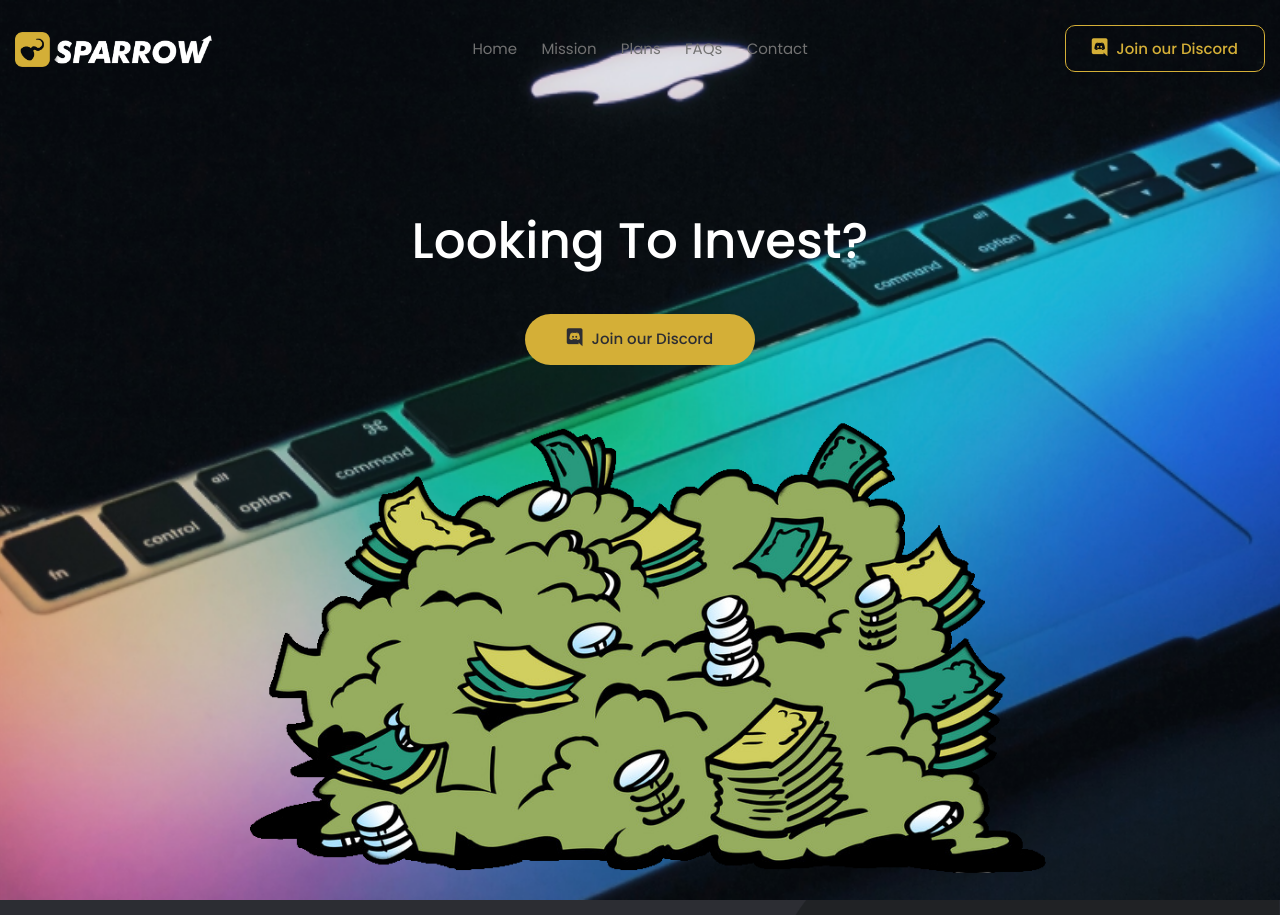
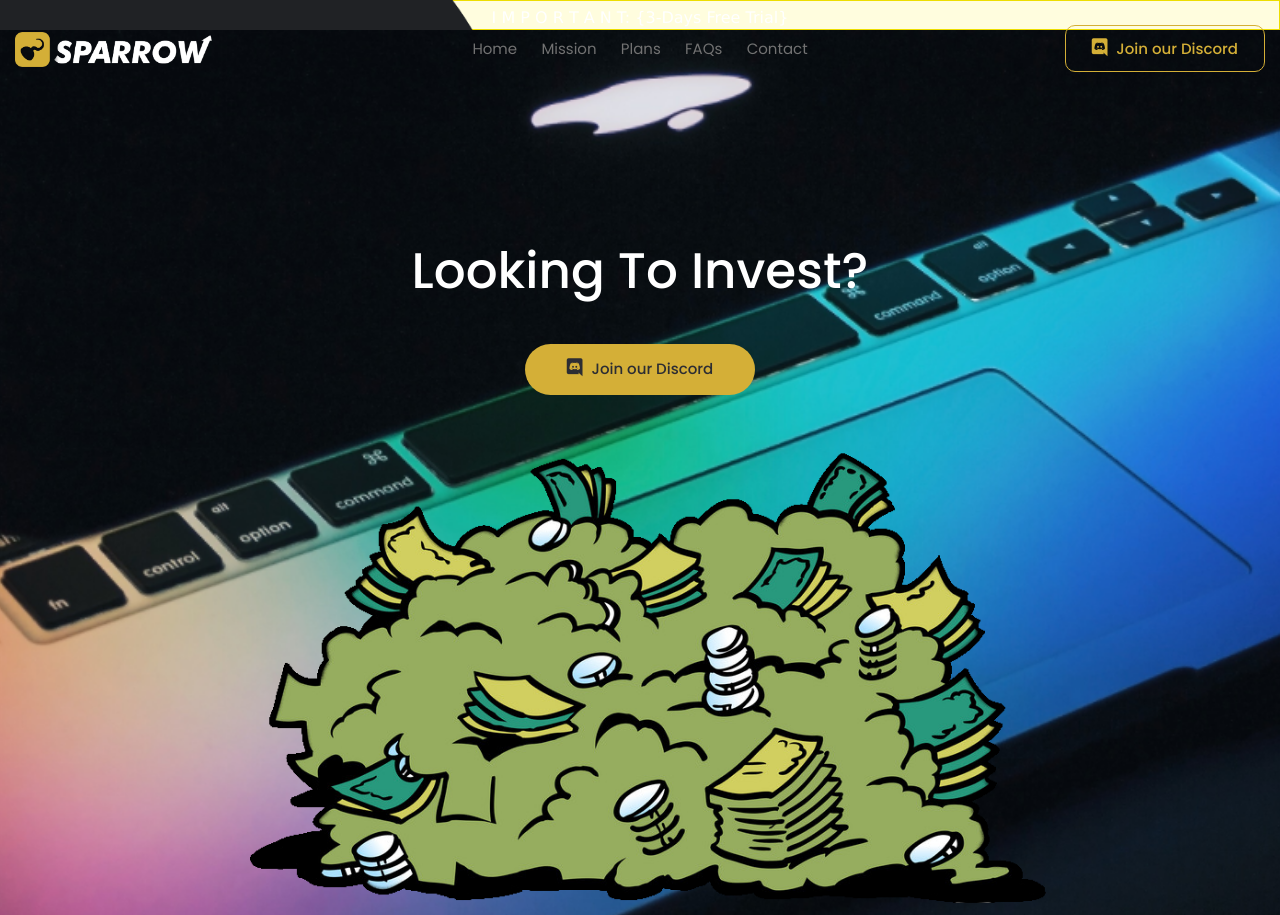
Before and after one commit to sparrowtraders/sparrowtraders.github.io, a plain HTML site: page index.html in a window 1280 px wide. Shown: the top 915 px of the page. Drawn offline with Linux system fonts and the light colour scheme; files whose address does not match are found by name.

Commit message:
Update index.html
announcement bar

```diff
--- a/index.html
+++ b/index.html
@@ -50,6 +50,14 @@
     <!--[if lte IE 9]>
             <p class="browserupgrade">You are using an <strong>outdated</strong> browser. Please <a href="https://browsehappy.com/">upgrade your browser</a> to improve your experience and security.</p>
         <![endif]-->
+
+    <!-- Announcement Bar -->
+
+    <div style="background-color: #FFFDDE; height:30px; border:thin solid #EDDD00">
+        </ul>
+            <li style='padding-top:5px;text-align:center;font-family:Verdana'>I M P O R T A N T: {3-Days Free Trial}</li>
+        </ul>
+    </div>
 
     <!-- header-start -->
     <header>
```
